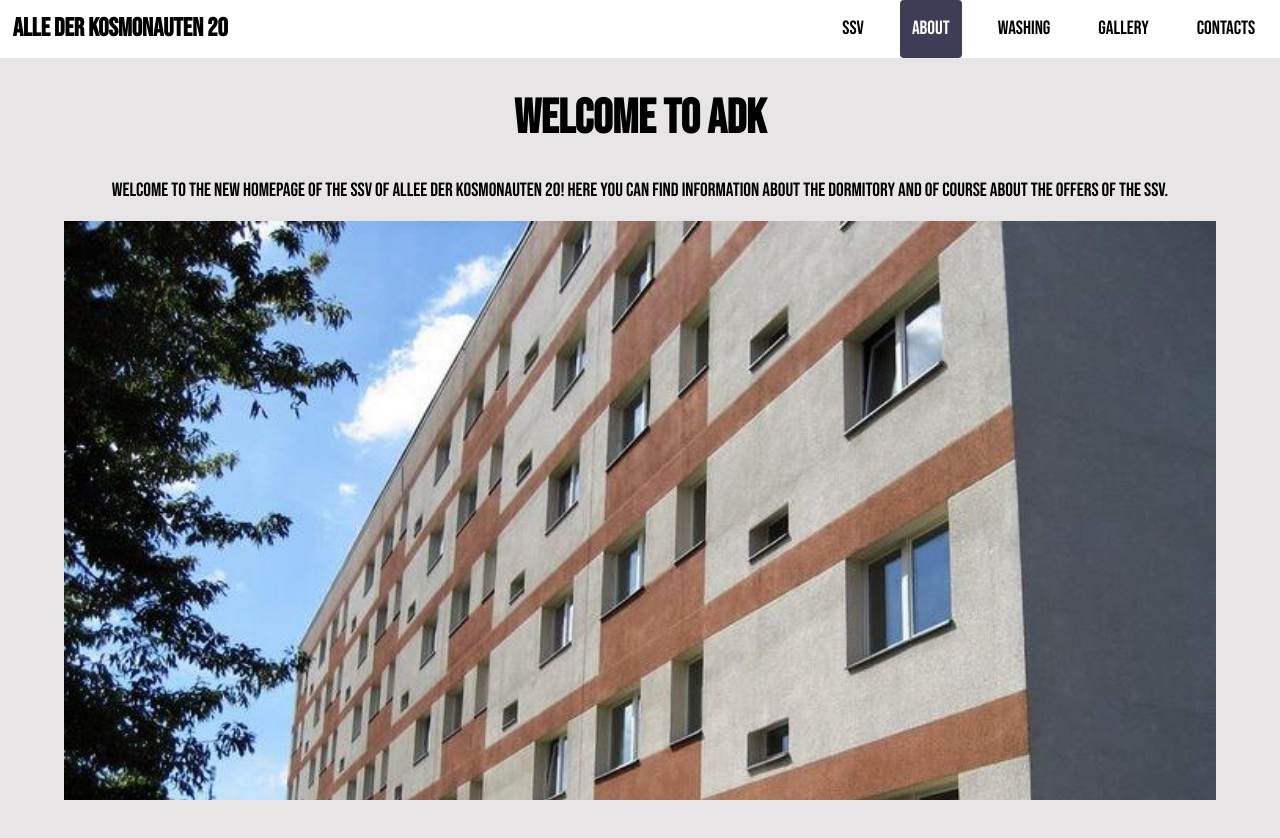
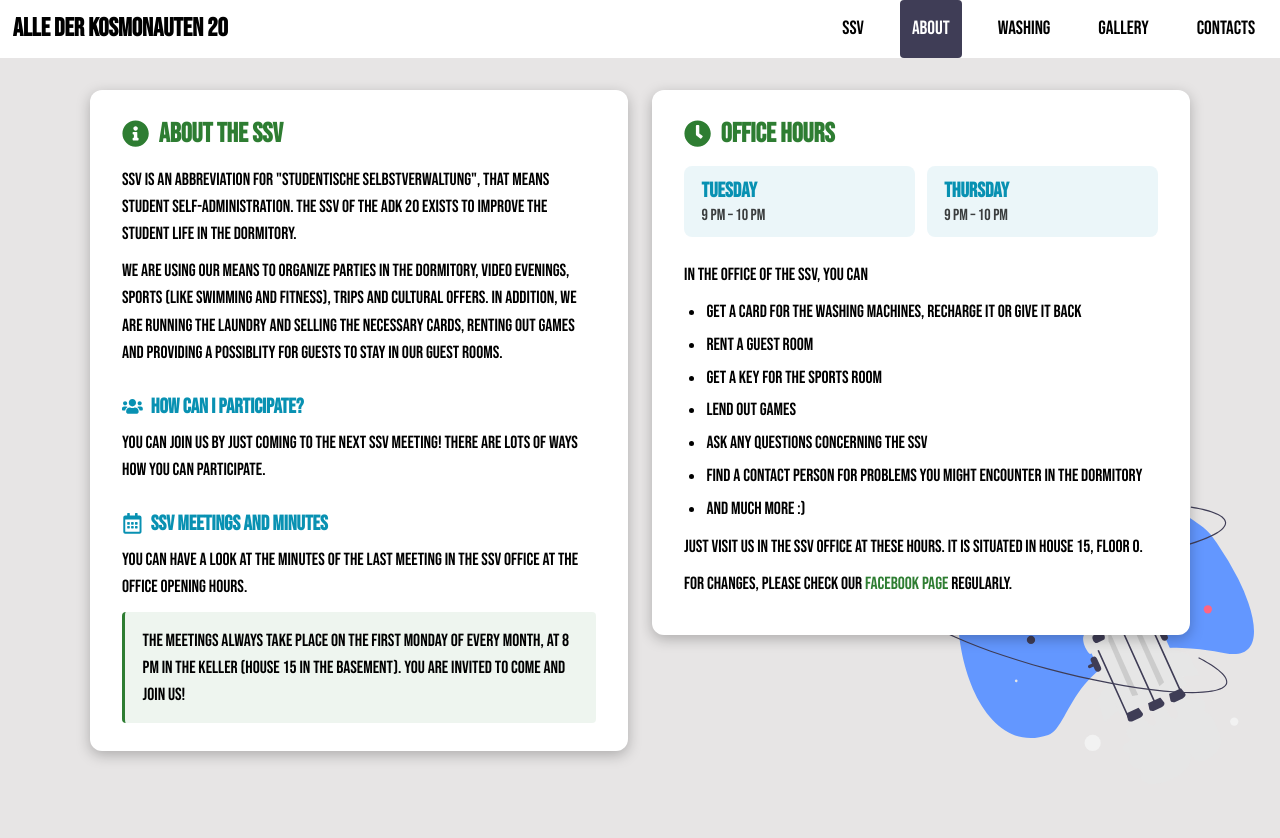
Before and after one commit to kaselyakbence/adk, a Next.js app in the folder frontend/: page /about in a window 1280 px wide. Shown: the top 838 px of the page. Before the commit the page ends 800 px from the top, so only its background shows below. Built offline with nearby package versions, Linux system fonts and the light colour scheme.

Commit message:
Content update

```diff
--- a/frontend/src/app/[[...slug]]/page.module.css
+++ b/frontend/src/app/[[...slug]]/page.module.css
@@ -1,27 +1,53 @@
 .main {
   width: 100vw;
   height: 100vh;
+  overflow: hidden;
 
+  display: flex;
+  flex-direction: column;
+}
+
+.content {
+  flex: 1;
+  min-height: 0;
+
+  display: flex;
+  flex-direction: column;
+  align-items: center;
+  justify-content: center;
+
+  padding: 1rem 2rem;
+  text-align: center;
   overflow: hidden;
 }
 
 .welcomeHeader {
-  font-size: 3rem;
-  text-align: center;
-  margin-top: 2rem;
+  margin: 0 0 0.75rem;
+  color: black;
+  font-size: clamp(2.2rem, 6vw, 3.5rem);
 }
 
 .welcomeText {
-  font-size: 1.2rem;
-  text-align: center;
-  margin-top: 1rem;
-  width: 90%;
-  margin-left: auto;
-  margin-right: auto;
+  margin: 0 0 1rem;
+  max-width: 600px;
+
+  font-size: 1.1rem;
+  line-height: 1.5;
 }
 
 .welcomeImage {
-  width: 90%;
-  margin-left: 5%;
-  object-fit: cover;
+  max-width: 90%;
+  max-height: 45vh;
+  width: auto;
+  height: auto;
+
+  border-radius: 8px;
+  object-fit: contain;
 }
+
+@media (850px <= width) {
+  .welcomeImage {
+    max-width: 70%;
+    max-height: 60vh;
+  }
+}
--- a/frontend/src/app/[[...slug]]/page.tsx
+++ b/frontend/src/app/[[...slug]]/page.tsx
@@ -1,20 +1,26 @@
-import React from "react";
 import styles from "./page.module.css";
 import welcomeImg from "../../assets/pictures/welcome.png";
 import Navbar from "../../components/navbar/NavBar";
+import Astronaut from "../../components/astronaut/Astronaut";
 
 export default function Page() {
   return (
     <main className={styles.main}>
       <Navbar />
-      <h1 className={styles.welcomeHeader}>Welcome to ADK</h1>
-      <p className={styles.welcomeText}>
-        Welcome to the new homepage of the SSV of Allee der Kosmonauten 20! Here
-        you can find information about the dormitory and of course about the
-        offers of the SSV.
-      </p>
-
-      <img src={welcomeImg.src} alt="Welcome" className={styles.welcomeImage} />
+      <div className={styles.content}>
+        <h1 className={styles.welcomeHeader}>Welcome to ADK</h1>
+        <p className={styles.welcomeText}>
+          Welcome to the new homepage of the SSV of Allee der Kosmonauten 20!
+          Here you can find information about the dormitory and of course
+          about the offers of the SSV.
+        </p>
+        <img
+          src={welcomeImg.src}
+          alt="Welcome"
+          className={styles.welcomeImage}
+        />
+      </div>
+      <Astronaut />
     </main>
   );
 }
--- /dev/null
+++ b/frontend/src/app/about/page.module.css
@@ -0,0 +1,132 @@
+.main {
+  min-height: 100vh;
+  padding-bottom: 3rem;
+}
+
+.container {
+  width: 90%;
+  max-width: 1100px;
+  margin: 2rem auto 0;
+
+  display: grid;
+  grid-template-columns: 1fr;
+  gap: 1.5rem;
+}
+
+@media (850px <= width) {
+  .container {
+    grid-template-columns: 1fr 1fr;
+    align-items: start;
+  }
+}
+
+.card {
+  background-color: white;
+
+  border-radius: 12px;
+  padding: 1.75rem 2rem;
+  box-shadow: 0 4px 14px rgba(0, 0, 0, 0.25);
+
+  transition:
+    transform 0.2s ease,
+    box-shadow 0.2s ease;
+}
+
+@media (850px <= width) {
+  .card:hover {
+    transform: translateY(-4px);
+    box-shadow: 0 8px 22px rgba(0, 0, 0, 0.32);
+  }
+}
+
+.heading {
+  margin-top: 0;
+  margin-bottom: 1rem;
+
+  display: flex;
+  align-items: center;
+  gap: 0.6rem;
+
+  font-size: 1.7rem;
+}
+
+.subheading {
+  margin-top: 1.75rem;
+  margin-bottom: 0.5rem;
+
+  display: flex;
+  align-items: center;
+  gap: 0.5rem;
+
+  font-size: 1.3rem;
+}
+
+.headingGreen {
+  color: #2e7d32;
+}
+
+.headingCyan {
+  color: #0891b2;
+}
+
+.text {
+  font-size: 1.1rem;
+  line-height: 1.55;
+  margin: 0.6rem 0;
+}
+
+.callout {
+  font-size: 1.1rem;
+  line-height: 1.55;
+  margin: 0.75rem 0 0;
+
+  padding: 0.9rem 1.1rem;
+  border-left: 3px solid #2e7d32;
+  border-radius: 4px;
+  background-color: rgba(46, 125, 50, 0.08);
+}
+
+.list {
+  font-size: 1.1rem;
+  line-height: 1.6;
+  margin: 0.6rem 0;
+  padding-left: 1.4rem;
+}
+
+.list li + li {
+  margin-top: 0.3rem;
+}
+
+.hours {
+  display: flex;
+  flex-wrap: wrap;
+  gap: 0.75rem;
+  margin-bottom: 1.5rem;
+}
+
+.hoursItem {
+  flex: 1 1 auto;
+
+  display: flex;
+  flex-direction: column;
+  gap: 0.2rem;
+
+  padding: 0.75rem 1.1rem;
+  border-radius: 8px;
+  background-color: rgba(8, 145, 178, 0.08);
+}
+
+.hoursDay {
+  color: #0891b2;
+  font-size: 1.3rem;
+  font-weight: bold;
+}
+
+.hoursTime {
+  font-size: 1rem;
+  opacity: 0.75;
+}
+
+.link {
+  color: #2e7d32;
+}
--- /dev/null
+++ b/frontend/src/app/about/page.tsx
@@ -0,0 +1,102 @@
+import {
+  FaClock,
+  FaInfoCircle,
+  FaRegCalendarAlt,
+  FaUsers,
+} from "react-icons/fa";
+import Astronaut from "../../components/astronaut/Astronaut";
+import Navbar from "../../components/navbar/NavBar";
+import styles from "./page.module.css";
+
+export default function Page() {
+  return (
+    <main className={styles.main}>
+      <Navbar />
+      <div className={styles.container}>
+        <section className={styles.card}>
+          <h1 className={`${styles.heading} ${styles.headingGreen}`}>
+            <FaInfoCircle /> About the SSV
+          </h1>
+          <p className={styles.text}>
+            SSV is an abbreviation for &quot;Studentische
+            Selbstverwaltung&quot;, that means student self-administration.
+            The SSV of the AdK 20 exists to improve the student life in the
+            dormitory.
+          </p>
+          <p className={styles.text}>
+            We are using our means to organize parties in the dormitory,
+            video evenings, sports (like swimming and fitness), trips and
+            cultural offers. In addition, we are running the laundry and
+            selling the necessary cards, renting out games and providing a
+            possiblity for guests to stay in our guest rooms.
+          </p>
+
+          <h2 className={`${styles.subheading} ${styles.headingCyan}`}>
+            <FaUsers /> How can I participate?
+          </h2>
+          <p className={styles.text}>
+            You can join us by just coming to the next SSV meeting! There are
+            lots of ways how you can participate.
+          </p>
+
+          <h2 className={`${styles.subheading} ${styles.headingCyan}`}>
+            <FaRegCalendarAlt /> SSV meetings and minutes
+          </h2>
+          <p className={styles.text}>
+            You can have a look at the minutes of the last meeting in the SSV
+            office at the office opening hours.
+          </p>
+          <p className={styles.callout}>
+            The meetings always take place on the first Monday of every
+            month, at 8 PM in the Keller (house 15 in the basement). You are
+            invited to come and join us!
+          </p>
+        </section>
+
+        <section className={styles.card}>
+          <h1 className={`${styles.heading} ${styles.headingGreen}`}>
+            <FaClock /> Office Hours
+          </h1>
+
+          <div className={styles.hours}>
+            <div className={styles.hoursItem}>
+              <span className={styles.hoursDay}>Tuesday</span>
+              <span className={styles.hoursTime}>9 PM &ndash; 10 PM</span>
+            </div>
+            <div className={styles.hoursItem}>
+              <span className={styles.hoursDay}>Thursday</span>
+              <span className={styles.hoursTime}>9 PM &ndash; 10 PM</span>
+            </div>
+          </div>
+
+          <p className={styles.text}>In the office of the SSV, you can</p>
+          <ul className={styles.list}>
+            <li>
+              get a card for the washing machines, recharge it or give it
+              back
+            </li>
+            <li>rent a guest room</li>
+            <li>get a key for the sports room</li>
+            <li>lend out games</li>
+            <li>ask any questions concerning the SSV</li>
+            <li>
+              find a contact person for problems you might encounter in the
+              dormitory
+            </li>
+            <li>and much more :)</li>
+          </ul>
+
+          <p className={styles.text}>
+            Just visit us in the SSV office at these hours. It is situated in
+            house 15, floor 0.
+          </p>
+          <p className={styles.text}>
+            For changes, please check our{" "}
+            <span className={styles.link}>facebook page</span> regularly.
+          </p>
+        </section>
+      </div>
+      <Astronaut />
+    </main>
+  );
+}
--- a/frontend/src/app/layout.tsx
+++ b/frontend/src/app/layout.tsx
@@ -7,7 +7,7 @@ export default function RootLayout({
 }) {
   return (
     <html lang="en">
-      <body>
+      <body suppressHydrationWarning>
         <div id="root">{children}</div>
       </body>
     </html>
--- /dev/null
+++ b/frontend/src/components/astronaut/Astronaut.tsx
@@ -0,0 +1,10 @@
+import AstronautSVG from "../../assets/logo.svg";
+import styles from "./astronaut.module.css";
+
+const Astronaut = () => {
+  return (
+    <img src={AstronautSVG.src} className={styles.astronaut} alt="Astronaut" />
+  );
+};
+
+export default Astronaut;
--- /dev/null
+++ b/frontend/src/components/astronaut/astronaut.module.css
@@ -0,0 +1,9 @@
+.astronaut {
+  width: 50vw;
+  max-width: 350px;
+  z-index: -1;
+
+  position: fixed;
+  bottom: 2vh;
+  right: 2vw;
+}
--- a/frontend/src/components/navbar/navbar.module.css
+++ b/frontend/src/components/navbar/navbar.module.css
@@ -9,7 +9,9 @@
   padding-left: 0.8rem;
   padding-right: 0.8rem;
 
-  position: relative;
+  position: sticky;
+  top: 0;
+  z-index: 1000;
 }
 
 .logo a {
```
Also changed, not shown: frontend/src/app/washing/app.module.css (deleted, +0 -9 lines), frontend/src/app/washing/client.tsx (+2 -7 lines), frontend/src/components/washing/WashingPage.tsx (+8 -9 lines), frontend/src/components/washing/washingpage.module.css (+18 -22 lines).
